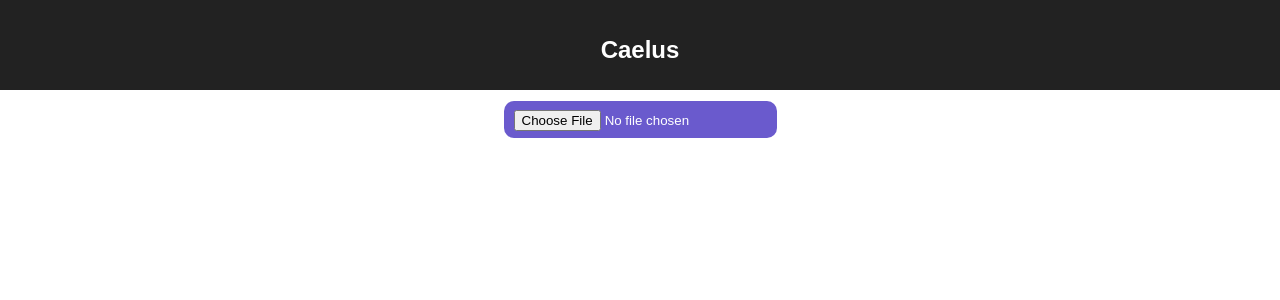
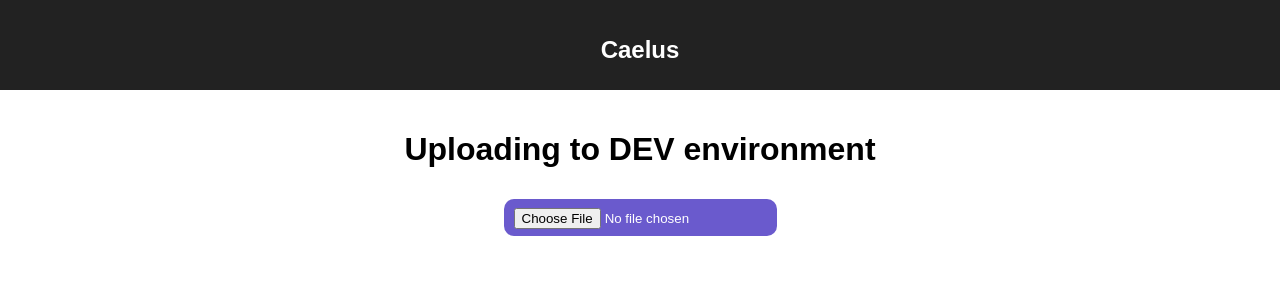
Before and after one commit to 92arpitgoyal/caelus, a React (Create React App) app: page / in a window 1280 px wide. Shown: the top 300 px of the page. Built offline with nearby package versions, Linux system fonts and the light colour scheme.

Commit message:
add environment info to UI

```diff
--- a/src/App.js
+++ b/src/App.js
@@ -3,11 +3,13 @@ import './App.css';
 import axios from 'axios';
 
 // Dev Ship
+const ENVIRONMENT = 'DEV';
 const PORT = '10.98.0.85:4984';
 const USERNAME = 'vvdev'
 const PASSWORD = 'yellow*99'
 
 // QC Ship
+// const ENVIRONMENT = 'QC'
 // const PORT = '10.99.0.189:4984';
 // const USERNAME = 'decurtis'
 // const PASSWORD = 'pass'
@@ -103,6 +105,8 @@ class App extends Component {
           <h1 className="App-title">Caelus</h1>
         </header>
         <div style={{padding : '20px'}}>
+          <h1>Uploading to {ENVIRONMENT} environment</h1>
+          <br/>
           <label htmlFor="fileUploader" className='upload-button'>
             <input type="file" id='fileUploader' ref={this.fileUpload} onChange={this.setFileName}/>
           </label>
```
